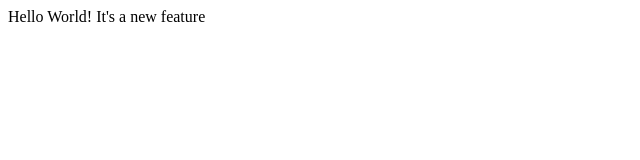
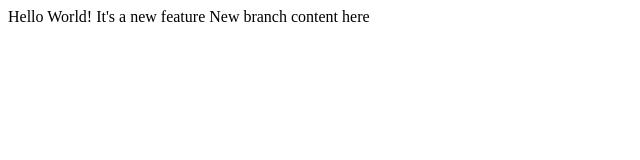
Before and after one commit to muhammadasif911/lecture1, a plain HTML site: page index.html in a window 1280 px wide. Shown: the whole page, without its empty margins (0-640 px from the left). Drawn offline with Linux system fonts and the light colour scheme.

Commit message:
Added content in feature branch

```diff
--- a/index.html
+++ b/index.html
@@ -6,5 +6,6 @@
 <body>
 	Hello World!
 	It's a new feature
+	New branch content here
 </body>
 </html>
```
